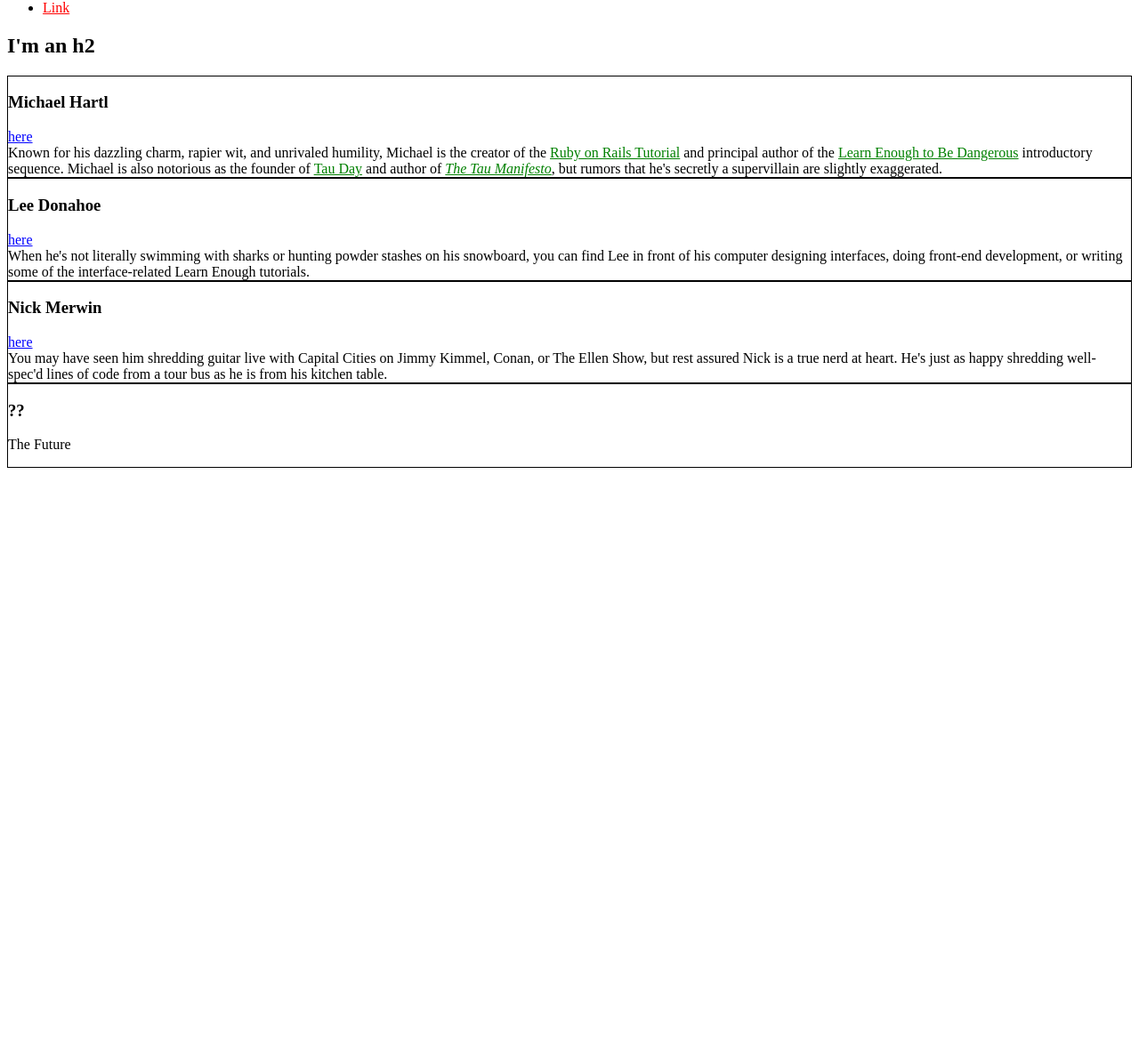
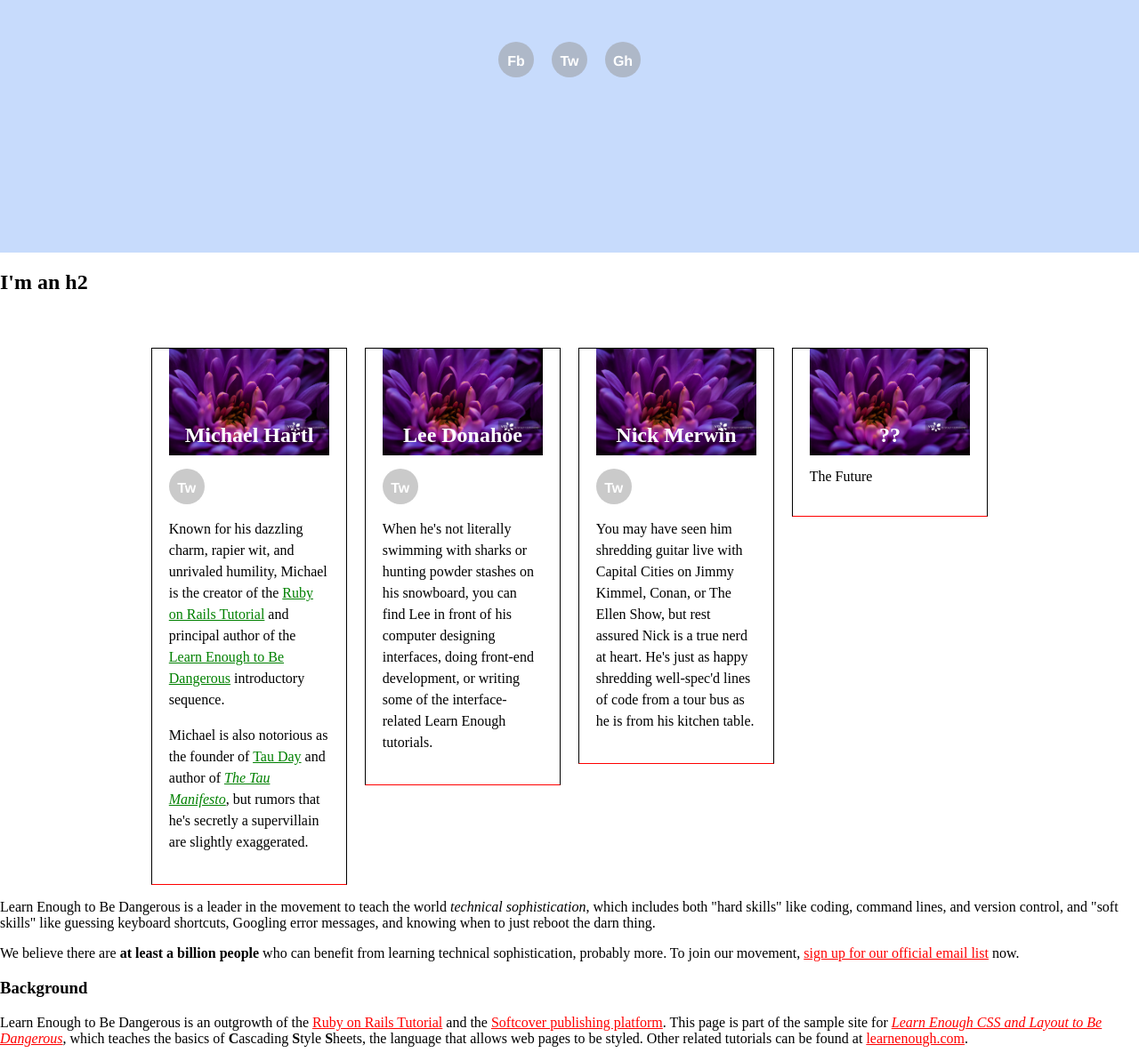
Before and after one commit to Taylor-bears/Taylor-bears.github.io, a plain HTML site: page index.html in a window 1280 px wide. Shown: the part 116-1309 px from the top of the page at 89% size. Before the commit the page ends 800 px from the top, so only its background shows below. Drawn offline with Linux system fonts and the light colour scheme.

```diff
--- a/index.html
+++ b/index.html
@@ -5,78 +5,187 @@
     <meta charset="utf-8">
     <style>
         /* GLOBAL STYLES */
-        a{
-            color: red;
+        html, body {
+            margin: 0;
+            padding: 0;
         }
+        h1 {
+            font-size: 7vw;
+            margin-top: 0;
+        }
+        a {
+            color: #f00;
+        }
+
+        /* HERO STYLES */
+        .full-hero {
+            background-color: #c7dbfc;
+            height: 50vh;
+        }
+
         /* SOCIAL STYLES */
-        .social-link{
-            color: blue;
+        .social-link {
+            background: rgba(150, 150, 150, 0.5);
+            border-radius: 99px;
+            box-sizing: border-box;
+            color: #fff;
+            display: inline-block;
+            font-family: helvetica, arial, sans;
+            font-size: 1rem;
+            font-weight: bold;
+            height: 2.5em;
+            line-height: 1;
+            padding-top: 0.85em;
+            text-align: center;
+            text-decoration: none;
+            vertical-align: middle;
+            width: 2.5em;
         }
-        /* BIO STYLES*/
-        .bio-box{
+        .social-list {
+            list-style: none;
+            padding: 0;
+            text-align: center;
+        }
+        .social-list > li {
+            display: inline-block;
+            margin: 0 0.5em;
+        }
+
+        /* BIO STYLES */
+        .bio-wrapper {
+            font-size: 24px;
+            margin: auto;
+            max-width: 960px;
+            overflow: hidden;
+        }
+        .bio-box {
             border: 1px solid black;
+            border-color: black black red;
+            box-sizing: border-box;
+            float: left;
+            font-size: 1rem;
+            margin: 40px 1% 0;
+            padding: 0 2% 2%;
+            width: 23%;
         }
-        .bio-copy a{
+        .bio-box h3 {
+            color: #fff;
+            font-size: 1.5em;
+            margin: -40px 0 1em;
+            text-align: center;
+        }
+        .bio-box img {
+            width: 100%;
+        }
+        .bio-copy {
+            font-size: 1em;
+            line-height: 1.5;
+        }
+        .bio-copy a {
             color: green;
         }
     </style>
 </head>
 <body>
+<div class="full-hero hero-home">
     <h1>I'm an h1</h1>
-<ul>
+    <ul class="social-list">
         <li>
-        <a href="https://example.com/">Link</a>
+            <a href="https://example.com/" class="social-link">Fb</a>
         </li>
         <li>
-        <a href="https://example.com/">Link</a>
+            <a href="https://example.com/" class="social-link">Tw</a>
         </li>
         <li>
-        <a href="https://example.com/">Link</a>
+            <a href="https://example.com/" class="social-link">Gh</a>
         </li>
     </ul>
+</div>
 <h2>I'm an h2</h2>
+<div class="bio-wrapper">
     <div class="bio-box">
+        <img src="images/flower.jpg">
         <h3>Michael Hartl</h3>
-    <a href="https://twitter.com/mhartl" class="social-link">here</a>
+        <a href="https://twitter.com/mhartl" class="social-link">Tw</a>
         <div class="bio-copy">
+            <p>
                 Known for his dazzling charm, rapier wit, and unrivaled humility,
                 Michael is the creator of the
                 <a href="https://www.railstutorial.org/">Ruby on Rails
                     Tutorial</a> and principal author of the
                 <a href="https://learnenough.com/">
-            Learn Enough to Be Dangerous</a> introductory sequence. Michael
-        is also notorious as the founder of
+                    Learn Enough to Be Dangerous</a> introductory sequence.
+            </p>
+
+            <p>
+                Michael is also notorious as the founder of
                 <a href="http://tauday.com/">Tau Day</a> and author of
                 <a href="http://tauday.com/tau-manifesto"><em>The Tau
                     Manifesto</em></a>, but rumors that he's secretly a supervillain
                 are slightly exaggerated.
+            </p>
         </div>
     </div>
     <div class="bio-box">
+        <img src="images/flower.jpg">
         <h3>Lee Donahoe</h3>
-    <a href="https://twitter.com/leedonahoe" class="social-link">here</a>
+        <a href="https://twitter.com/leedonahoe" class="social-link">Tw</a>
         <div class="bio-copy">
-        When he's not literally swimming with sharks or hunting powder stashes on
-        his snowboard, you can find Lee in front of his computer designing
-        interfaces, doing front-end development, or writing some of the
-        interface-related Learn Enough tutorials.
+            <p>
+                When he's not literally swimming with sharks or hunting powder
+                stashes on his snowboard, you can find Lee in front of his computer
+                designing interfaces, doing front-end development, or writing some of
+                the interface-related Learn Enough tutorials.
+            </p>
         </div>
     </div>
     <div class="bio-box">
+        <img src="images/flower.jpg">
         <h3>Nick Merwin</h3>
-    <a href="https://twitter.com/nickmerwin" class="social-link">here</a>
+        <a href="https://twitter.com/nickmerwin" class="social-link">Tw</a>
         <div class="bio-copy">
-        You may have seen him shredding guitar live with Capital Cities on Jimmy
-        Kimmel, Conan, or The Ellen Show, but rest assured Nick is a true nerd at
-        heart. He's just as happy shredding well-spec'd lines of code from a tour
-        bus as he is from his kitchen table.
+            <p>
+                You may have seen him shredding guitar live with Capital Cities on
+                Jimmy Kimmel, Conan, or The Ellen Show, but rest assured Nick is a
+                true nerd at heart. He's just as happy shredding well-spec'd lines
+                of code from a tour bus as he is from his kitchen table.
+            </p>
         </div>
     </div>
     <div class="bio-box">
+        <img src="images/flower.jpg">
         <h3>??</h3>
         <p>
             The Future
         </p>
     </div>
+</div>
+<p>
+    Learn Enough to Be Dangerous is a leader in the movement to teach the
+    world <em>technical sophistication</em>, which includes both "hard
+    skills" like coding, command lines, and version control, and "soft
+    skills" like guessing keyboard shortcuts, Googling error messages, and
+    knowing when to just reboot the darn thing.
+</p>
+<p>
+    We believe there are <strong>at least a billion people</strong> who can
+    benefit from learning technical sophistication, probably more. To join
+    our movement,
+    <a href="https://learnenough.com/#email_list">sign up for our official
+        email list</a> now.
+</p>
+<h3>Background</h3>
+<p>
+    Learn Enough to Be Dangerous is an outgrowth of the
+    <a href="https://www.railstutorial.org/">Ruby on Rails Tutorial</a> and the
+    <a href="https://www.softcover.io/">Softcover publishing platform</a>.
+    This page is part of the sample site for
+    <a href="https://learnenough.com/css-tutorial"><em>Learn Enough CSS and
+        Layout to Be Dangerous</em></a>, which teaches the basics of
+    <strong>C</strong>ascading <strong>S</strong>tyle
+    <strong>S</strong>heets, the language that allows web pages to be styled.
+    Other related tutorials can be found at
+    <a href="https://learnenough.com/">learnenough.com</a>.
+</p>
 </body>
 </html>
```
Also changed, not shown: _site/index.html (added, +191 -0 lines), _site/images/flower.jpg (added), images/flower.jpg (added), 4 other files. Lines whose indentation alone changed are shown as unchanged.
